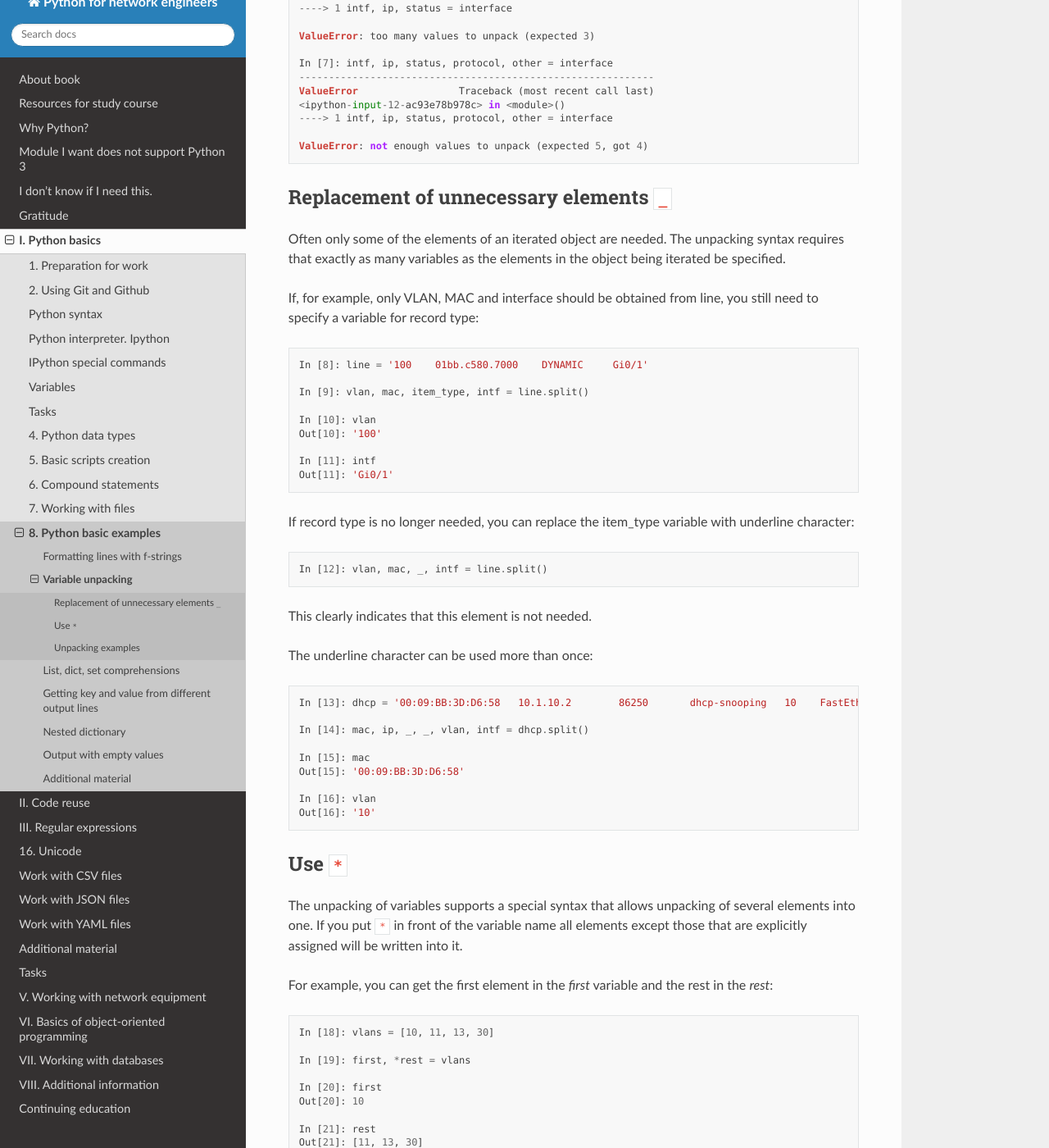
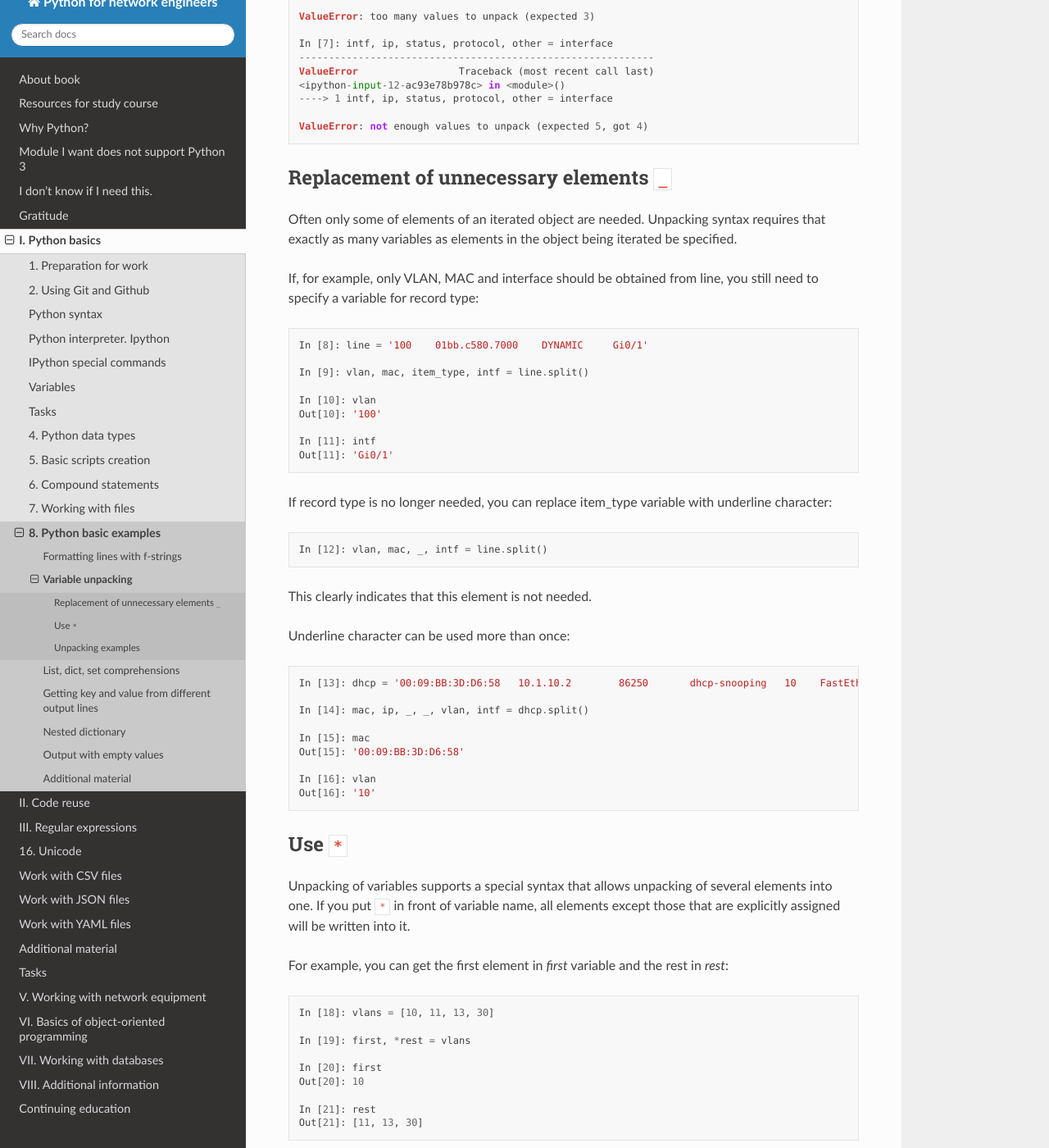
Before and after one commit to natenka/pyneng-book-en, a Sphinx documentation site: the page built from docs/source/book/08_python_basic_examples/variable_unpacking.rst, in a window 1280 px wide and 1400 px high, scrolled down 990 px. Shown: the whole window at 82% size. Built offline with Sphinx 7.4.7 and the Read the Docs theme 2.0.0, drawn with Linux system fonts in a browser that asks for light colours; pages that are not in the unit, such as notebooks, are missing from menus; some of the changed text lies outside the part shown.

Commit message:
Update variable_unpacking.rst

```diff
--- a/docs/source/book/08_python_basic_examples/variable_unpacking.rst
+++ b/docs/source/book/08_python_basic_examples/variable_unpacking.rst
@@ -1,10 +1,10 @@
 Variable unpacking
 ---------------------
 
-The unpacking of variables is a special syntax that allows to assign elements of an iterated object to variables.
+Variable unpacking is a special syntax that allows to assign elements of an iterated object to variables.
 
 .. note::
-    This functionality is often referred to as tuple unpacking but the unpacking works on any iterable object, not only with tuples
+    This functionality is often referred to as tuple unpacking but unpacking works on any iterable object, not only with tuples
 
 Example of variable unpacking:
 
@@ -26,7 +26,7 @@
 
     In [5]: intf, ip, status, protocol = interface[0], interface[1], interface[2], interface[3]
 
-When you unpack variables, each item in the list falls into the corresponding variable. It is important to keep in mind that the variables on the left should be exactly as many elements in the list.
+When you unpack variables, each item in list falls into the corresponding variable. It is important to keep in mind that variables on the left should be exactly as many elements in the list.
 
 If amount of variables are less or more, there will be an exception:
 
@@ -51,7 +51,7 @@
 Replacement of unnecessary elements ``_``
 ~~~~~~~~~~~~~~~~~~~~~~~~~~~~~~~
 
-Often only some of the elements of an iterated object are needed. The unpacking syntax requires that exactly as many variables as the elements in the object being iterated be specified.
+Often only some of elements of an iterated object are needed. Unpacking syntax requires that exactly as many variables as elements in the object being iterated be specified.
 
 If, for example, only VLAN, MAC and interface should be obtained from line, you still need to specify a variable for record type:
 
@@ -67,7 +67,7 @@
     In [11]: intf
     Out[11]: 'Gi0/1'
 
-If record type is no longer needed, you can replace the item_type variable with underline character:
+If record type is no longer needed, you can replace item_type variable with underline character:
 
 .. code:: python
 
@@ -75,7 +75,7 @@
 
 This clearly indicates that this element is not needed.
 
-The underline character can be used more than once:
+Underline character can be used more than once:
 
 .. code:: python
 
@@ -92,9 +92,9 @@
 Use ``*``
 ~~~~~~~~~~~~~~~~~~~
 
-The unpacking  of variables supports a special syntax that allows unpacking  of several elements into one. If you put ``*`` in front of the variable name all elements except those that are explicitly assigned will be written into it.
+Unpacking  of variables supports a special syntax that allows unpacking  of several elements into one. If you put ``*`` in front of variable name, all elements except those that are explicitly assigned will be written into it.
 
-For example, you can get the first element in the *first* variable and the rest in the *rest*:
+For example, you can get the first element in *first* variable and the rest in *rest*:
 
 .. code:: python
 
@@ -108,7 +108,7 @@
     In [21]: rest
     Out[21]: [11, 13, 30]
 
-The variable with an asterisk will always contain a list:
+Variable with an asterisk will always contain a list:
 
 .. code:: python
 
@@ -146,7 +146,7 @@
                                      ^
     SyntaxError: two starred expressions in assignment
 
-This variable may not only be at the end of the expression:
+This variable may not only be at the end of expression:
 
 .. code:: python
 
```
Also changed, not shown: other parts of docs/source/book/08_python_basic_examples/variable_unpacking.rst (+1 -1 lines).
